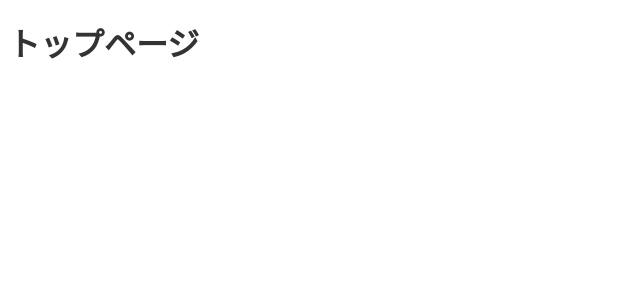
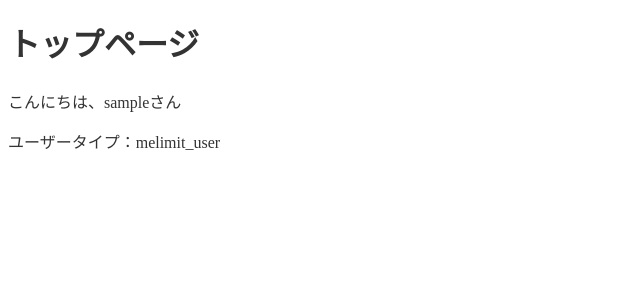
Before and after one commit to shumpei-kayano/2023TeamA, a Django app: page / in a window 1280 px wide. Shown: the top 300 px of the page, without its empty margins (0-640 px from the left). Run offline with Django 4.2, Linux system fonts and the light colour scheme; a user stored in the database is signed in; tables that the repository leaves empty hold one stand-in row (values such as "Sample post"); style sheets or scripts are compiled from the project's sources.

```diff
--- a/src/TeamA/urls.py
+++ b/src/TeamA/urls.py
@@ -3,6 +3,7 @@ from django.urls import path, include
 from django.conf import settings
 from django.conf.urls.static import static
 from accounts import views
+
 urlpatterns = [
     path('admin/', admin.site.urls),
     path('', include('user.urls')),
@@ -11,7 +12,6 @@ urlpatterns = [
     # 独自のviewを指定する場合は、allauthと被らないようにし、さらに、allauth.urlよりも上に書く必要がある
     path('accounts/store_login/', views.MelimitStoreLoginView.as_view(), name='store_login'),  # 追加
     path('accounts/', include('allauth.urls')),
-
 ]
 
 # 画像のURLを追加
--- a/src/accounts/backends.py
+++ b/src/accounts/backends.py
@@ -3,6 +3,7 @@ from .models import MelimitUser, MelimitStore
 
 class MelimitUserModelBackend(ModelBackend):
     def authenticate(self, request, username=None, password=None, **kwargs):
+        print('MelimitUser_______')
         try:
             user = MelimitUser.objects.get(username=username)
             if user.check_password(password):
@@ -12,6 +13,7 @@ class MelimitUserModelBackend(ModelBackend):
 
 class MelimitStoreModelBackend(ModelBackend):
     def authenticate(self, request, username=None, password=None, **kwargs):
+        print('MelimitStore_______')
         try:
             store = MelimitStore.objects.get(username=username)
             if store.check_password(password):
--- a/src/accounts/models.py
+++ b/src/accounts/models.py
@@ -55,12 +55,17 @@ class UserManager(BaseUserManager):
 
 class CustomUser(AbstractBaseUser, PermissionsMixin):
     """カスタムユーザーモデル"""
+    USER_TYPE_CHOICES = (
+        ('melimit_user', 'MelimitUser'),
+        ('melimit_store', 'MelimitStore'),
+    )
+    user_type = models.CharField(max_length=20, choices=USER_TYPE_CHOICES, blank=True, null=True)
     # unique=Trueオプションを指定すると、メールアドレスフィールドは必須フィールドになる
     email = models.EmailField("メールアドレス", unique=True)
     # staffフィールドがTrueに設定されているユーザーは、Djangoの管理サイトにアクセスできる
     is_staff = models.BooleanField("is_staff", default=True)
     # 認証用のフィールド
-    is_active = models.BooleanField("is_active", default=False)
+    is_active = models.BooleanField("is_active", default=True)
     # 作成日時
     date_joined = models.DateTimeField("date_joined", default=timezone.now)
     # 名前
--- /dev/null
+++ b/src/user/templates/user/ana_ana.html
@@ -0,0 +1,5 @@
+<h1>anai</h1>
+<p>こんにちは、{{ user.username }}さん</p>
+<p>モデル名：{{ model_name }}</p>
+<p>ユーザータイプ：{{ user.user_type }}</p>
+<p>インスタンス名：{{ instance_name }}</p>
--- a/src/user/templates/user/index.html
+++ b/src/user/templates/user/index.html
@@ -9,5 +9,8 @@
 </head>
 <body>
     <h1>トップページ</h1>
+    <p>こんにちは、{{ user.username }}さん</p>
+    {% comment %} <p>モデル名：{{ user.__class__.__name__ }}</p> {% endcomment %}
+    <p>ユーザータイプ：{{ user.user_type }}</p>
 </body>
 </html>
--- /dev/null
+++ b/src/user/templates/user/yoshi_yoshi.html
@@ -0,0 +1,5 @@
+<h1>yoshihiro</h1>
+<p>こんにちは、{{ user.username }}さん</p>
+<p>モデル名：{{ model_name }}</p>
+<p>ユーザータイプ：{{ user.user_type }}</p>
+<p>インスタンス名：{{ instance_name }}</p>
--- a/src/user/urls.py
+++ b/src/user/urls.py
@@ -5,4 +5,6 @@ app_name = 'user'
 
 urlpatterns = [
     path('', views.index, name='index'),
+    path('ana_ana/', views.anai, name='ana_ana'),
+    path('yoshi_yoshi/', views.yoshi, name='yoshi_yoshi'),
 ]
--- a/src/user/views.py
+++ b/src/user/views.py
@@ -5,3 +5,17 @@ from django.contrib.auth.decorators import login_required
 @login_required
 def index(request):
     return render(request, 'user/index.html')
+
+def anai(request):
+    user = request.user
+    username = user.username
+    model_name = user.__class__.__name__
+    instance_name = type(user).__name__
+    return render(request, 'user/ana_ana.html', {'model_name': model_name, 'instance_name': instance_name})
+
+def yoshi(request):
+    user = request.user
+    username = user.username
+    model_name = user.__class__.__name__
+    instance_name = type(user).__name__
+    return render(request, 'user/yoshi_yoshi.html', {'model_name': model_name, 'instance_name': instance_name})
```
Also changed, not shown: src/TeamA/settings.py (+11 -6 lines), src/accounts/adapter.py (+30 -6 lines), src/accounts/admin.py (+6 -6 lines), src/accounts/templates/account/store_login.html (+7 -1 lines), src/accounts/views.py (+7 -0 lines), src/accounts/migrations/0009_customuser_user_type.py (added).
